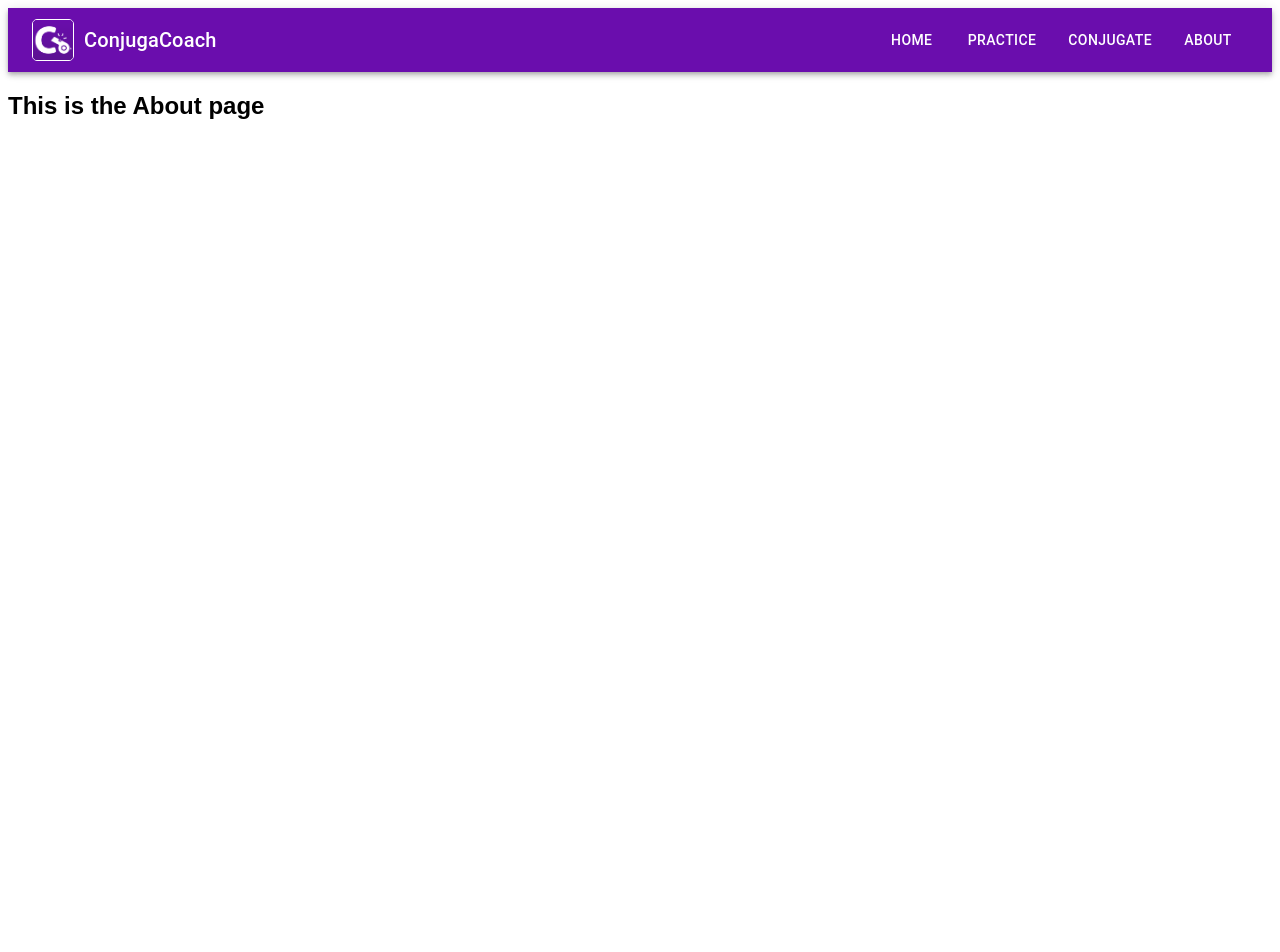
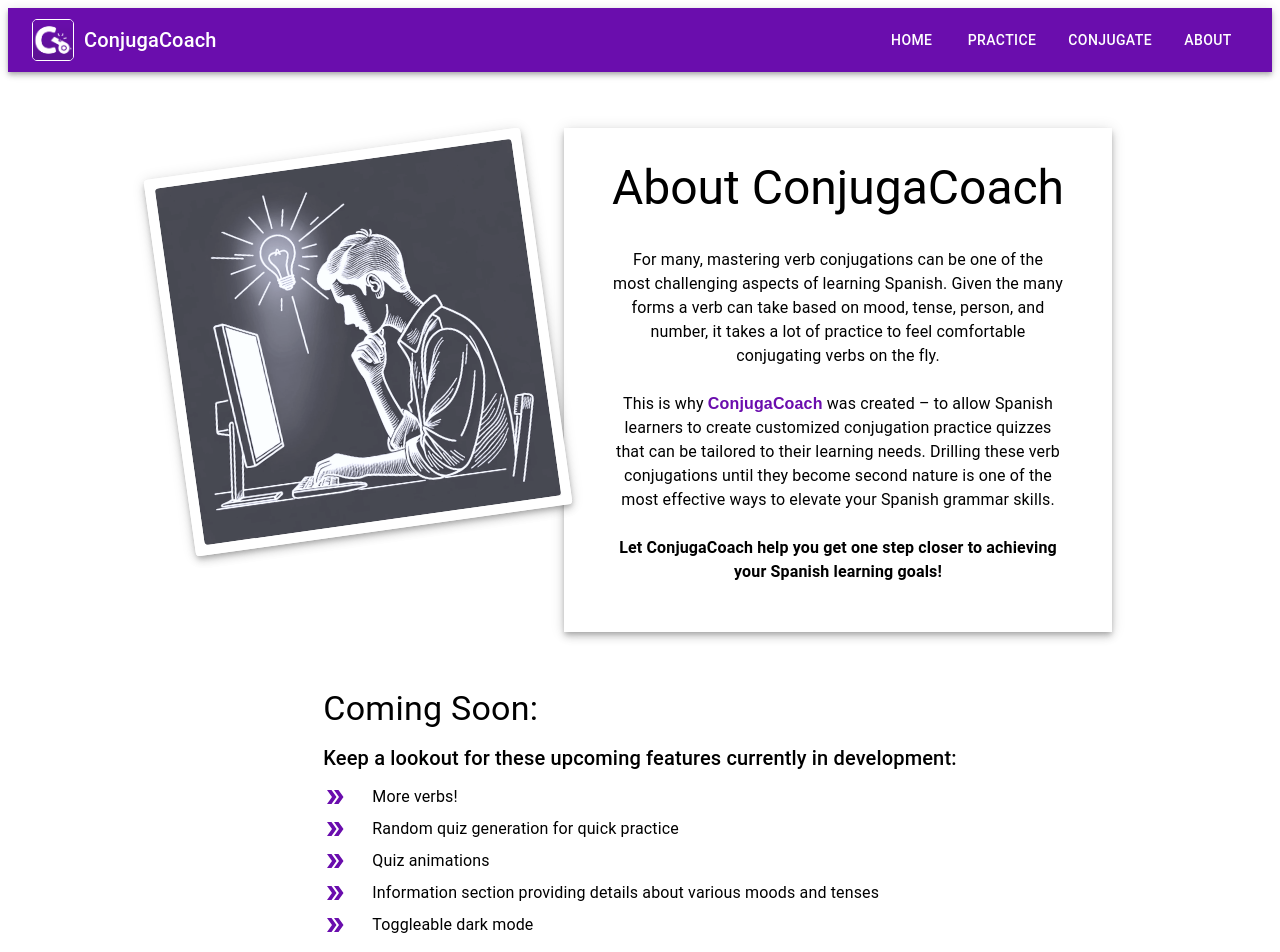
Before and after one commit to rachlpratt/conjuga-coach, a React (Create React App) app in the folder frontend/: page /about in a window 1280 px wide. Shown: the top 952 px of the page. Before the commit the page ends 800 px from the top, so only its background shows below. Built offline with nearby package versions, Linux system fonts and the light colour scheme.

Commit message:
Add content to About page

```diff
--- a/frontend/src/pages/About.js
+++ b/frontend/src/pages/About.js
@@ -1,7 +1,100 @@
 import React from "react";
+import Box from "@mui/material/Box";
+import Typography from "@mui/material/Typography";
+import ListItemIcon from '@mui/material/ListItemIcon';
+import ListItemText from '@mui/material/ListItemText';
+import ListItem from '@mui/material/ListItem';
+import DoubleArrowIcon from '@mui/icons-material/DoubleArrow';
 
 function About() {
-  return <h2>This is the About page</h2>;
+  const imagePath = process.env.PUBLIC_URL + '/DALLE_img.png';
+
+  return (
+    <Box sx={{ display: 'flex', flexDirection: 'column', alignItems: 'center', justifyContent: 'center', gap: 2, mt: 1 }}>
+
+      <Box sx={{ display: 'flex', justifyContent: 'center', gap: 2, margin: 4, mt: 6 }}>
+
+        <Box
+          sx={{
+            border: '10px solid white',
+            boxShadow: 5,
+            borderRadius: '4px',
+            width: '30%',
+            height: '30%',
+            display: 'flex',
+            justifyContent: 'center',
+            transform: 'rotate(-8deg)',
+            mt: 3
+          }}
+        >
+          <img
+            src={imagePath}
+            alt="Home"
+            style={{
+              display: 'block',
+              maxWidth: '100%',
+              height: 'auto',
+              borderRadius: '4px'
+            }}
+          />
+        </Box>
+
+        <Box sx={{
+          boxShadow: 5,
+          padding: 3,
+          display: 'flex',
+          flexDirection: 'column',
+          alignItems: 'center',
+          justifyContent: 'center',
+          minWidth: '300px',
+          maxWidth: '500px'
+        }}>
+          <Typography variant="h3" component="div" sx={{ margin: 1 }}>
+            About ConjugaCoach
+          </Typography>
+          <Typography variant="body1" maxWidth='90%' sx={{ mt: 3, mb: 3, textAlign: 'center' }}>
+            For many, mastering verb conjugations can be one of the most challenging aspects of learning Spanish.
+            Given the many forms a verb can take based on mood, tense, person, and number,
+            it takes a lot of practice to feel comfortable conjugating verbs on the fly.
+          </Typography>
+          <Typography variant="body1" maxWidth='90%' sx={{ mb: 3, textAlign: 'center' }}>
+            This is why <span style={{ fontWeight: 'bold', color: '#6A0DAD' }}>ConjugaCoach</span> was created
+            – to allow Spanish learners to create customized conjugation practice quizzes that can be tailored
+            to their learning needs. Drilling these verb conjugations until they become second nature is one
+            of the most effective ways to elevate your Spanish grammar skills.
+          </Typography>
+          <Typography variant="body1" maxWidth='90%' sx={{ mb: 3, textAlign: 'center', fontWeight: 'bold' }}>
+            Let ConjugaCoach help you get one step closer to achieving your Spanish learning goals!
+          </Typography>
+        </Box>
+      </Box>
+
+      <Box sx={{ mt: 1, mb: 4 }}>
+        <Typography variant="h4" gutterBottom>
+          Coming Soon:
+        </Typography>
+        <Typography variant="h6" gutterBottom>
+          Keep a lookout for these upcoming features currently in development:
+        </Typography>
+        <Box>
+          {[
+            "More verbs!",
+            "Random quiz generation for quick practice",
+            "Quiz animations",
+            "Information section providing details about various moods and tenses",
+            "Toggleable dark mode",
+          ].map(feature => (
+            <ListItem key={feature} disablePadding>
+              <ListItemIcon sx={{ marginRight: '-7px' }}>
+                  <DoubleArrowIcon color="primary"/>
+                </ListItemIcon>
+              <ListItemText primary={feature} />
+            </ListItem>
+          ))}
+        </Box>
+      </Box>
+    </Box>
+  );
 }
 
 export default About;
```
Also changed, not shown: frontend/public/DALLE_img.png (added).
